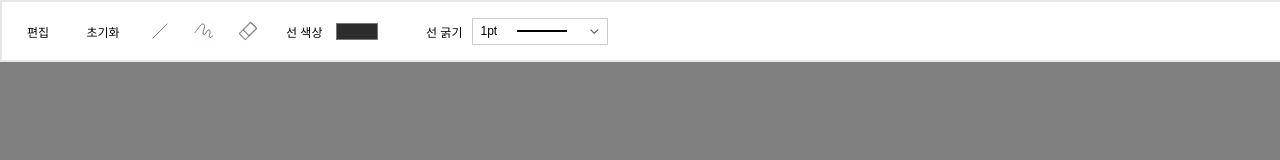
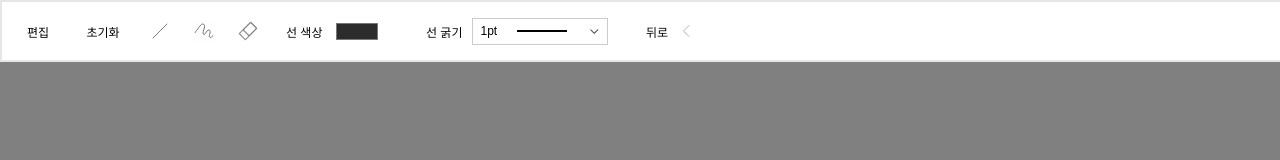
Before and after one commit to dntjd7701/Unused-Repository, a React (Create React App) app: page / in a window 1280 px wide. Shown: the top 160 px of the page. Built offline with nearby package versions, Linux system fonts and the light colour scheme.

Commit message:
history 추가

```diff
--- a/src/App.js
+++ b/src/App.js
@@ -21,10 +21,7 @@ function ImageViewer() {
   let startX,
     startY = 0;
 
-  let backup;
-  const history = []; // undo 효과를 위한 히스토리 작업
-  const historyIndex = [];
-
+  const historyRef = useRef([]); // useRef를 사용하여 초기화_undo 효과를 위한 히스토리 작업
   const [canvasSize, setCanvasSize] = useState({
     width: 0,
     height: 0,
@@ -100,31 +97,35 @@ function ImageViewer() {
 
   const handleMouseUp = (e) => {
     const ctx = canvas.getContext('2d');
-    backup = ctx.getImageData(0, 0, canvas.width, canvas.height);
-    history.push(ctx.getImageData(0, 0, canvas.width, canvas.height));
-    console.log(history);
-
+    historyRef.current.push(ctx.getImageData(0, 0, canvas.width, canvas.height));
     painting = false;
   };
 
   const handleChangeMode = (mode) => {
-    console.debug('mode:', mode);
     setEditMode(mode);
   };
 
   const handleClearCanvas = () => {
     const context = canvas.getContext('2d');
     context.clearRect(0, 0, canvas.width, canvas.height); // 이전에 그린 그림 지우기
-    if (backup) {
-      backup = null;
+    historyRef.current = [];
+  };
+
+  const handleUndo = () => {
+    const ctx = canvas.getContext('2d');
+    ctx.clearRect(0, 0, canvas.width, canvas.height); // 이전에 그린 그림 지우기
+    historyRef.current.pop();
+    if (historyRef.current.length > 0) {
+      ctx.putImageData(historyRef.current[historyRef.current.length - 1], 0, 0);
+      ctx.stroke();
     }
   };
 
   const drawStraight = (endX, endY) => {
     const ctx = canvas.getContext('2d');
     ctx.clearRect(0, 0, canvas.width, canvas.height); // 이전에 그린 그림 지우기
-    if (backup) {
-      ctx.putImageData(backup, 0, 0);
+    if (Array.isArray(historyRef.current) && historyRef.current.length > 0) {
+      ctx.putImageData(historyRef.current[historyRef.current.length - 1], 0, 0);
     }
     ctx.beginPath();
     ctx.moveTo(startX, startY);
@@ -139,6 +140,7 @@ function ImageViewer() {
         onClear={handleClearCanvas}
         EditMode={EditMode}
         canvas={canvas}
+        onUndo={handleUndo}
       />
       <div
         className='canvas-container'
--- a/src/components/ImageEditor.js
+++ b/src/components/ImageEditor.js
@@ -1,9 +1,14 @@
+import React, { useEffect, useState } from 'react';
+
+/** imgs */
 import icArrDown from '../imgs/ic_arrdown@3x.png';
 import icArrUp from '../imgs/ic_arrow_up_normal@3x.png';
-import React, { useEffect, useState } from 'react';
+import temp_undo from '../imgs/ic_arrow_left_01_m_disable@2x.png';
+
+/** css */
 import './ImageEditor.scss';
 
-const ImageEditor = ({ onChangeMode, EditMode, onClear, canvas }) => {
+const ImageEditor = ({ onChangeMode, EditMode, onClear, canvas, onUndo }) => {
   /** state */
   const [lineColor, setLineColor] = useState('#2c2c2c');
   // 선굵기
@@ -188,6 +193,16 @@ const ImageEditor = ({ onChangeMode, EditMode, onClear, canvas }) => {
               )}
             </div>
           </button>
+          <button
+            className='btn-line-bold'
+            onClick={onUndo}>
+            뒤로
+            <img
+              src={temp_undo}
+              alt=''
+            />
+          </button>
+
           <div className='flex-end'>
             {/* <OBTButton imageUrl={icPrint} width='27px' height='27px' onClick={handlePrint} />
           <OBTButton imageUrl={icDownload} width='27px' height='27px' onClick={() => saveImage('compare')} /> */}
```
